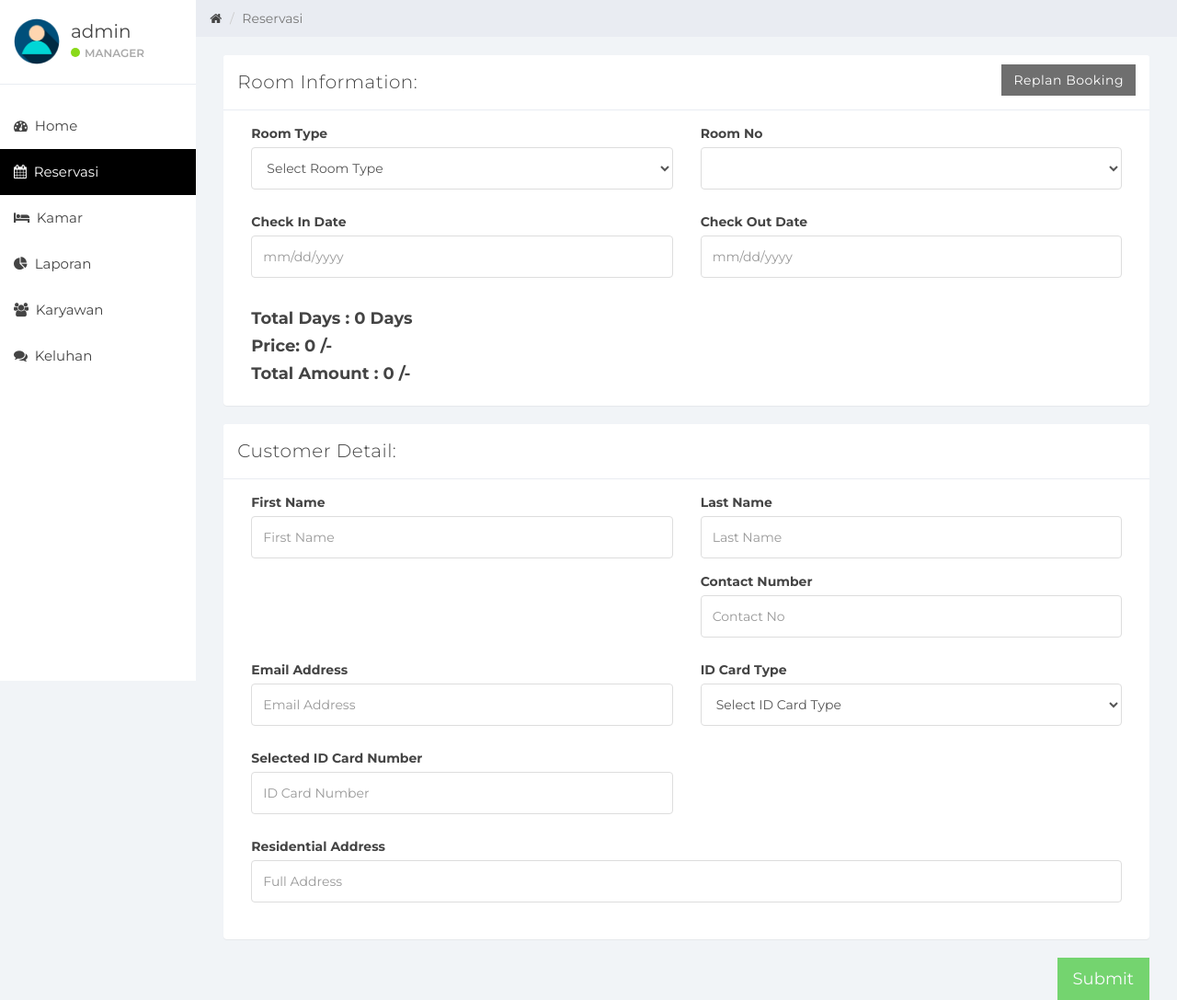
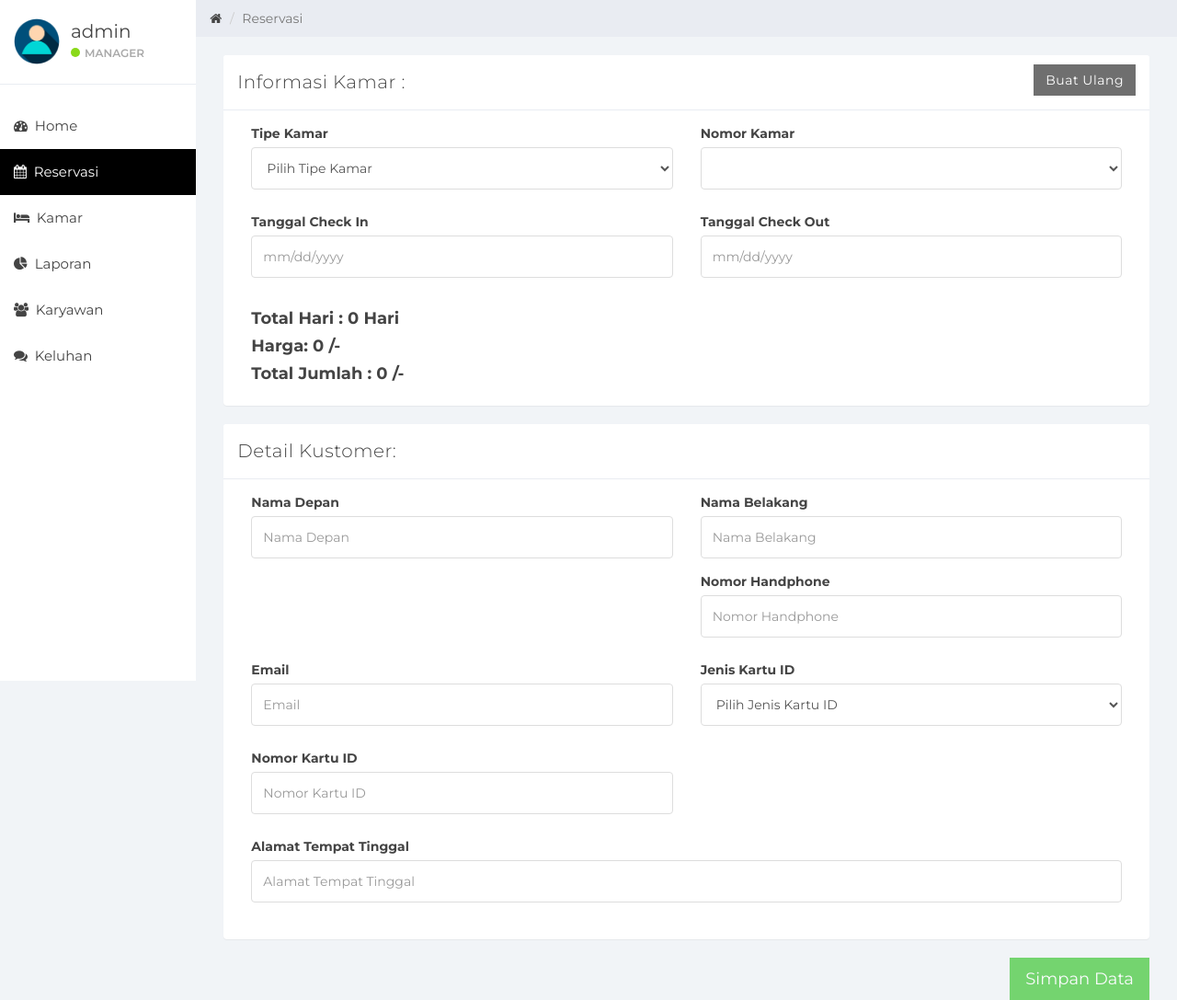
Before and after one commit to Fatur08/Nirwana_Hotel_Manajemen_Website, a PHP site: page /html2pdf/index.php?reservasi in a window 1280 px wide. Shown: the part 60-1147 px from the top of the page at 92% size. Run offline with PHP 8.4, Linux system fonts and the light colour scheme; a user stored in the database is signed in; data comes from the database, SQL or seed files in the repository; lists and menus that the app fills with data are empty.

Commit message:
Update 07 Juli 2024

```diff
--- a/ajax.php
+++ b/ajax.php
@@ -18,7 +18,7 @@ if (isset($_POST['login'])) {
             $user = mysqli_fetch_assoc($result);
             $_SESSION['username'] = $user['username'];
             $_SESSION['user_id'] = $user['id'];
-            header('Location:index.php?dashboard');
+            header('Location:index.php?home');
         } else {
             header('Location:login.php?loginE');
         }
--- a/reservasi.php
+++ b/reservasi.php
@@ -40,56 +40,56 @@ if (isset($_GET['room_id'])){
 
                         <div class="panel panel-default">
                             <div class="panel-heading">Informasi Kamar:
-                                <a class="btn btn-secondary pull-right" href="index.php?room_mang">Replan Booking</a>
+                                <a class="btn btn-secondary pull-right" href="index.php?reservasi">Buat Ulang</a>
                             </div>
                             <div class="panel-body">
                                 <div class="form-group col-lg-6">
-                                    <label>Room Type</label>
-                                    <select class="form-control" id="room_type" data-error="Select Room Type" required>
-                                        <option selected disabled>Select Room Type</option>
+                                    <label>Tipe Kamar</label>
+                                    <select class="form-control" id="room_type" data-error="Pilih Tipe Kamar" required>
+                                        <option selected disabled>Pilih Tipe Kamar</option>
                                         <option selected value="<?php echo $get_room_type_id; ?>"><?php echo $get_room_type; ?></option>
                                     </select>
                                     <div class="help-block with-errors"></div>
                                 </div>
 
                                 <div class="form-group col-lg-6">
-                                    <label>Room No</label>
-                                    <select class="form-control" id="room_no" onchange="fetch_price(this.value)" required data-error="Select Room No">
-                                        <option selected disabled>Select Room No</option>
+                                    <label>Nomor Kamar</label>
+                                    <select class="form-control" id="room_no" onchange="fetch_price(this.value)" required data-error="Pilih Nomor Kamar">
+                                        <option selected disabled>Pilih Nomor Kamar</option>
                                         <option selected value="<?php echo $get_room_id; ?>"><?php echo $get_room_no; ?></option>
                                     </select>
                                     <div class="help-block with-errors"></div>
                                 </div>
 
                                 <div class="form-group col-lg-6">
-                                    <label>Check In Date</label>
-                                    <input type="text" class="form-control" placeholder="mm/dd/yyyy" id="check_in_date" data-error="Select Check In Date" required>
+                                    <label>Tanggal Check In</label>
+                                    <input type="text" class="form-control" placeholder="mm/dd/yyyy" id="check_in_date" data-error="Pilih Tanggal Check In" required>
                                     <div class="help-block with-errors"></div>
                                 </div>
 
                                 <div class="form-group col-lg-6">
-                                    <label>Check Out Date</label>
-                                    <input type="text" class="form-control" placeholder="mm/dd/yyyy" id="check_out_date" data-error="Select Check Out Date" required>
+                                    <label>Tanggal Check Out</label>
+                                    <input type="text" class="form-control" placeholder="mm/dd/yyyy" id="check_out_date" data-error="Pilih Tanggal Check Out" required>
                                     <div class="help-block with-errors"></div>
                                 </div>
 
                                 <div class="col-lg-12">
-                                    <h4 style="font-weight: bold">Total Days : <span id="staying_day">0</span> Days</h4>
-                                    <h4 style="font-weight: bold">Price: <span id="price"><?php echo $get_room_price; ?></span> /-</h4>
-                                    <h4 style="font-weight: bold">Total Amount : <span id="total_price">0</span> /-</h4>
+                                    <h4 style="font-weight: bold">Total Hari : <span id="staying_day">0</span> Hari</h4>
+                                    <h4 style="font-weight: bold">Harga: <span id="price"><?php echo $get_room_price; ?></span> /-</h4>
+                                    <h4 style="font-weight: bold">Total Jumlah : <span id="total_price">0</span> /-</h4>
                                 </div>
                             </div>
                         </div>
                     <?php } else{?>
                         <div class="panel panel-default">
-                            <div class="panel-heading">Room Information:
-                                <a class="btn btn-secondary pull-right" style="border-radius:0%" href="index.php?reservation">Replan Booking</a>
+                            <div class="panel-heading">Informasi Kamar :
+                                <a class="btn btn-secondary pull-right" style="border-radius:0%" href="index.php?reservasi">Buat Ulang</a>
                             </div>
                             <div class="panel-body">
                                 <div class="form-group col-lg-6">
-                                    <label>Room Type</label>
+                                    <label>Tipe Kamar</label>
                                     <select class="form-control" id="room_type" onchange="fetch_room(this.value);" required data-error="Select Room Type">
-                                        <option selected disabled>Select Room Type</option>
+                                        <option selected disabled>Pilih Tipe Kamar</option>
                                         <?php
                                         $query  = "SELECT * FROM room_type";
                                         $result = mysqli_query($connection,$query);
@@ -103,7 +103,7 @@ if (isset($_GET['room_id'])){
                                 </div>
 
                                 <div class="form-group col-lg-6">
-                                    <label>Room No</label>
+                                    <label>Nomor Kamar</label>
                                     <select class="form-control" id="room_no" onchange="fetch_price(this.value)" required data-error="Select Room No">
 
                                     </select>
@@ -111,56 +111,56 @@ if (isset($_GET['room_id'])){
                                 </div>
 
                                 <div class="form-group col-lg-6">
-                                    <label>Check In Date</label>
+                                    <label>Tanggal Check In</label>
                                     <input type="text" class="form-control" placeholder="mm/dd/yyyy" id="check_in_date" data-error="Select Check In Date" required>
                                     <div class="help-block with-errors"></div>
                                 </div>
 
                                 <div class="form-group col-lg-6">
-                                    <label>Check Out Date</label>
+                                    <label>Tanggal Check Out</label>
                                     <input type="text" class="form-control" placeholder="mm/dd/yyyy" id="check_out_date" data-error="Select Check Out Date" required>
                                     <div class="help-block with-errors"></div>
                                 </div>
 
                                 <div class="col-lg-12">
-                                    <h4 style="font-weight: bold">Total Days : <span id="staying_day">0</span> Days</h4>
-                                    <h4 style="font-weight: bold">Price: <span id="price">0</span> /-</h4>
-                                    <h4 style="font-weight: bold">Total Amount : <span id="total_price">0</span> /-</h4>
+                                    <h4 style="font-weight: bold">Total Hari : <span id="staying_day">0</span> Hari</h4>
+                                    <h4 style="font-weight: bold">Harga: <span id="price">0</span> /-</h4>
+                                    <h4 style="font-weight: bold">Total Jumlah : <span id="total_price">0</span> /-</h4>
                                 </div>
                             </div>
                         </div>
                     <?php }
                     ?>
                     <div class="panel panel-default">
-                        <div class="panel-heading">Customer Detail:</div>
+                        <div class="panel-heading">Detail Kustomer:</div>
                         <div class="panel-body">
                             <div class="form-group col-lg-6">
-                                <label>First Name</label>
-                                <input class="form-control" placeholder="First Name" id="first_name" data-error="Enter First Name" required>
+                                <label>Nama Depan</label>
+                                <input class="form-control" placeholder="Nama Depan" id="first_name" data-error="Enter First Name" required>
                                 <div class="help-block with-errors"></div>
                             </div>
 
                             <div class="form-group col-lg-6">
-                                <label>Last Name</label>
-                                <input class="form-control" placeholder="Last Name" id="last_name">
+                                <label>Nama Belakang</label>
+                                <input class="form-control" placeholder="Nama Belakang" id="last_name">
                             </div>
 
                             <div class="form-group col-lg-6">
-                                <label>Contact Number</label>
-                                <input type="number" class="form-control" data-error="Enter Min 10 Digit" data-minlength="10" placeholder="Contact No" id="contact_no" required>
+                                <label>Nomor Handphone</label>
+                                <input type="number" class="form-control" data-error="Enter Min 10 Digit" data-minlength="10" placeholder="Nomor Handphone" id="contact_no" required>
                                 <div class="help-block with-errors"></div>
                             </div>
 
                             <div class="form-group col-lg-6">
-                                <label>Email Address</label>
-                                <input type="email" class="form-control" placeholder="Email Address" id="email" data-error="Enter Valid Email Address" required>
+                                <label>Email</label>
+                                <input type="email" class="form-control" placeholder="Email" id="email" data-error="Enter Valid Email Address" required>
                                 <div class="help-block with-errors"></div>
                             </div>
 
                             <div class="form-group col-lg-6">
-                                <label>ID Card Type</label>
-                                <select class="form-control" id="id_card_id" data-error="Select ID Card Type" required onchange="validId(this.value);">
-                                    <option selected disabled>Select ID Card Type</option>
+                                <label>Jenis Kartu ID</label>
+                                <select class="form-control" id="id_card_id" data-error="Pilih Jenis Kartu ID" required onchange="validId(this.value);">
+                                    <option selected disabled>Pilih Jenis Kartu ID</option>
                                     <?php
                                     $query  = "SELECT * FROM id_card_type";
                                     $result = mysqli_query($connection,$query);
@@ -174,19 +174,19 @@ if (isset($_GET['room_id'])){
                             </div>
 
                             <div class="form-group col-lg-6">
-                                <label>Selected ID Card Number</label>
-                                <input type="text" class="form-control" placeholder="ID Card Number" id="id_card_no" data-error="Enter Valid ID Card No" required>
+                                <label>Nomor Kartu ID</label>
+                                <input type="text" class="form-control" placeholder="Nomor Kartu ID" id="id_card_no" data-error="Enter Valid ID Card No" required>
                                 <div class="help-block with-errors"></div>
                             </div>
 
                             <div class="form-group col-lg-12">
-                                <label>Residential Address</label>
-                                <input type="text" class="form-control" placeholder="Full Address" id="address" required>
+                                <label>Alamat Tempat Tinggal</label>
+                                <input type="text" class="form-control" placeholder="Alamat Tempat Tinggal" id="address" required>
                                 <div class="help-block with-errors"></div>
                             </div>
                         </div>
                     </div>
-                    <button type="submit" class="btn btn-lg btn-success pull-right" style="border-radius:0%">Submit</button>
+                    <button type="submit" class="btn btn-lg btn-success pull-right" style="border-radius:0%">Simpan Data</button>
                 </div>
             </form>
         </div>
@@ -198,7 +198,7 @@ if (isset($_GET['room_id'])){
         <div class="modal-content">
             <div class="modal-header">
                 <button type="button" class="close" data-dismiss="modal">&times;</button>
-                <h4 class="modal-title text-center"><b>Room Booking</b></h4>
+                <h4 class="modal-title text-center"><b>Pemesanan Kamar</b></h4>
             </div>
             <div class="modal-body">
                 <div class="row">
@@ -213,31 +213,31 @@ if (isset($_GET['room_id'])){
                             </thead> -->
                             <tbody>
                             <tr>
-                                <td><b>Customer Name</b></td>
+                                <td><b>Nama Kustomer</b></td>
                                 <td id="getCustomerName"></td>
                             </tr>
                             <tr>
-                                <td><b>Room Type</b></td>
+                                <td><b>Tipe Kamar</b></td>
                                 <td id="getRoomType"></td>
                             </tr>
                             <tr>
-                                <td><b>Room No</b></td>
+                                <td><b>Nomor Kamar</b></td>
                                 <td id="getRoomNo"></td>
                             </tr>
                             <tr>
-                                <td><b>Check In</b></td>
+                                <td><b>Tanggal Check In</b></td>
                                 <td id="getCheckIn"></td>
                             </tr>
                             <tr>
-                                <td><b>Check Out</b></td>
+                                <td><b>Tanggal Check Out</b></td>
                                 <td id="getCheckOut"></td>
                             </tr>
                             <tr>
-                                <td><b>Total Amount</b></td>
+                                <td><b>Total Jumlah</b></td>
                                 <td id="getTotalPrice"></td>
                             </tr>
                             <tr>
-                                <td><b>Payment Status</b></td>
+                                <td><b>Status Pembayaran</b></td>
                                 <td id="getPaymentStaus"></td>
                             </tr>
 
@@ -247,7 +247,7 @@ if (isset($_GET['room_id'])){
                 </div>
             </div>
             <div class="modal-footer">
-                <a class="btn btn-primary" style="border-radius:60px;" href="index.php?reservation"><i class="fa fa-check-circle"></i></a>
+                <a class="btn btn-primary" style="border-radius:60px;" href="index.php?reservasi"><i class="fa fa-check-circle"></i></a>
             </div>
         </div>
 
```
